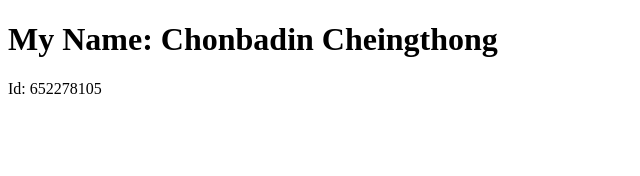
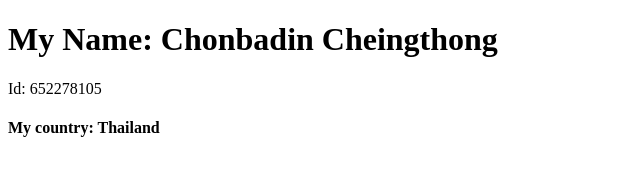
Before and after one commit to student6522781705/DES424_6522781705, a plain HTML site: page src/index.html in a window 1280 px wide. Shown: the whole page, without its empty margins (0-640 px from the left). Drawn offline with Linux system fonts and the light colour scheme.

Commit message:
Edit index.html

```diff
--- a/src/index.html
+++ b/src/index.html
@@ -3,5 +3,6 @@
   <body>
     <h1>My Name: Chonbadin Cheingthong</h1>
     <p>Id: 652278105</p>
+    <h4>My country: Thailand</h4>
   </body>
 </html>
```
